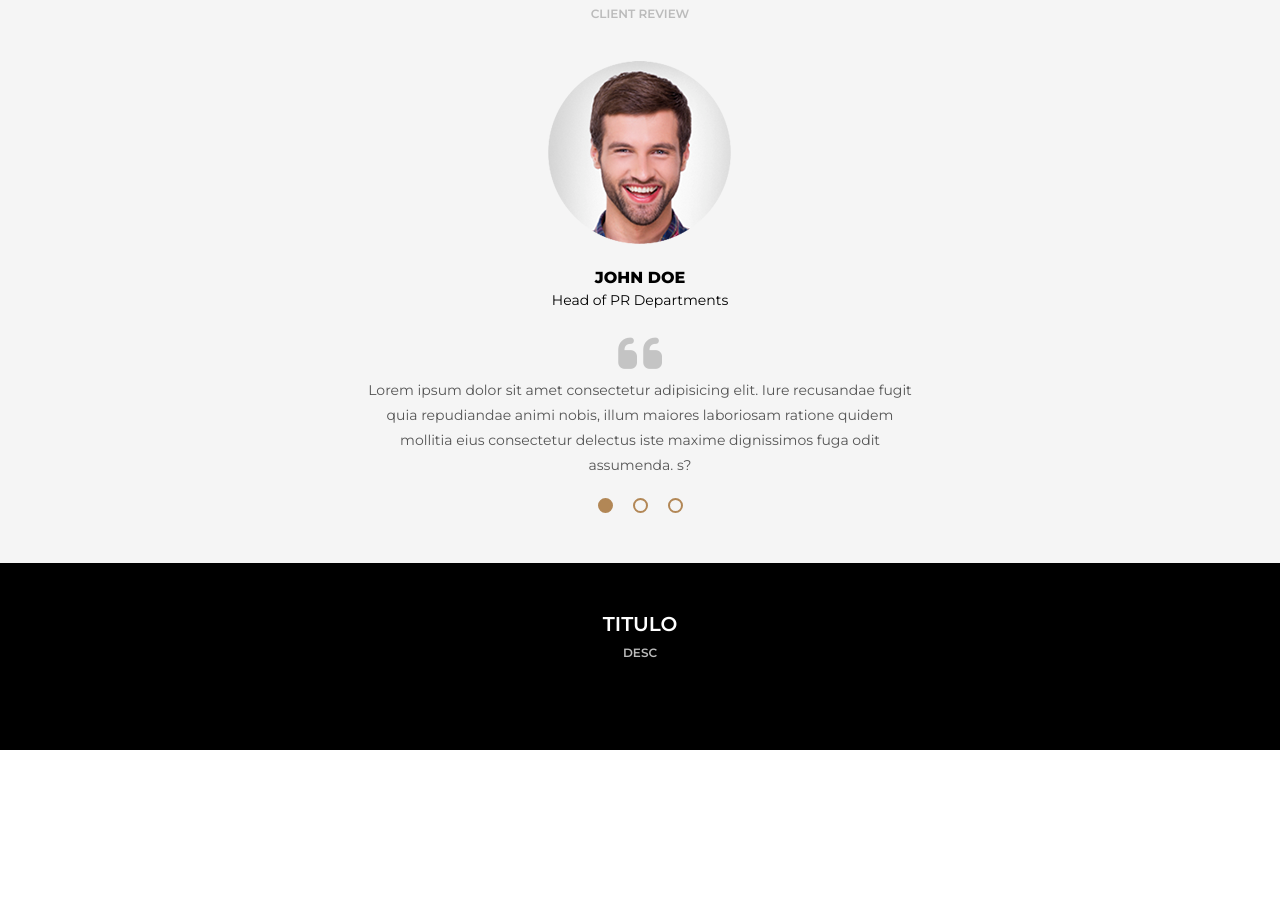
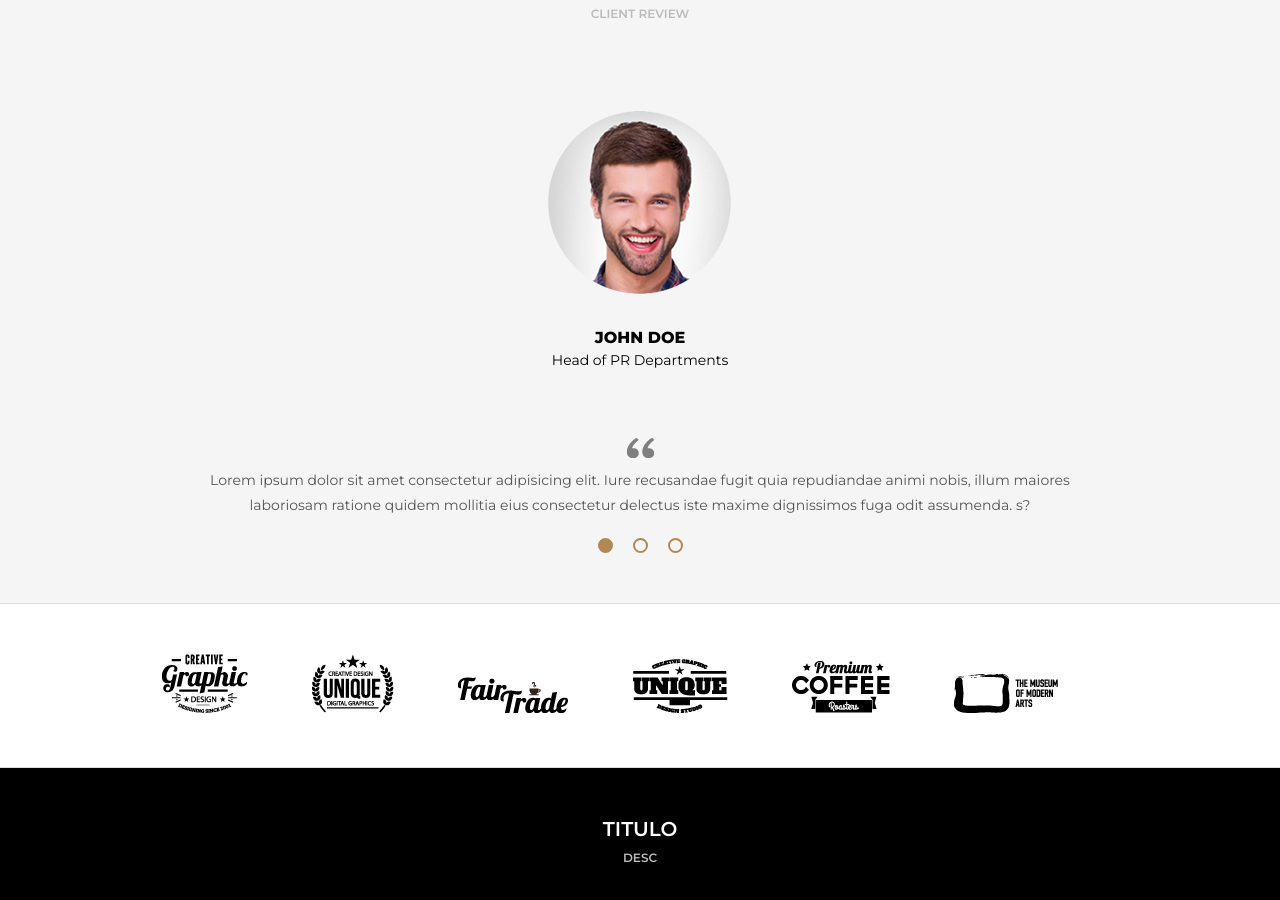
Before and after one commit to JonatasASB/Projeto-Awax, a plain HTML site: page home.html in a window 1280 px wide. Shown: the part 3134-4034 px from the top of the page. Before the commit the page ends 3884 px from the top, so only its background shows below. Drawn offline with Linux system fonts and the light colour scheme; a web font is replaced by a local one.

Commit message:
finalizing partners section

```diff
--- a/assets/css/style.css
+++ b/assets/css/style.css
@@ -389,12 +389,13 @@ header {
     margin-bottom: 20px;
     font-size:14px
 }
-.fa-solid, .fas {
-    font-size: 50px;
+.clients img {
+    margin-top: 50px;
+    margin-bottom: 10px;
 }
 .section-client-review {
     font-size: 14px;
-    width: 560px;
+    width: 900px;
     text-align: center;
     color: #555;
     margin-bottom: 20px;
@@ -423,3 +424,13 @@ header {
 .clients .pointer.active{
     background-color: #b28756;
 }
+.default.light.white {
+    background-color: #fff;
+    display: flex;
+    justify-content: center;
+    border-top: 1px solid #ddd;
+    border-bottom: 1px solid #ddd;
+}
+.container.section-image img {
+    margin-right: 60px;
+}
--- a/home.html
+++ b/home.html
@@ -305,7 +305,7 @@
                 <img src="media/homem1.png" alt="Clients">
                 <div class="section-team--name bold">John Doe</div>
                 <div class="section-team--role color-black">Head of PR Departments</div>
-                <i class="fa-solid fa-quote-left " style="color: #c4c4c4;"></i>
+                <img src="assets/images/quote.png" alt="">
                 <div class="section-client-review">Lorem ipsum dolor sit amet consectetur adipisicing elit. Iure recusandae fugit quia repudiandae animi nobis, illum maiores laboriosam ratione quidem mollitia eius consectetur delectus iste maxime dignissimos fuga odit assumenda.
                 s?</div>
                 <div class="sliders-pointers">
@@ -313,6 +313,16 @@
                     <div class="pointer"></div>
                     <div class="pointer"></div>
                 </div>
+            </div>
+        </section>
+        <section class="default light white">
+            <div class="container section-image">
+                <img src="media/empresa1.png" alt="">
+                <img src="media/empresa2.png" alt="">
+                <img src="media/empresa3.png" alt="">
+                <img src="media/empresa4.png" alt="">
+                <img src="media/empresa5.png" alt="">
+                <img src="media/empresa6.png" alt="">
             </div>
         </section>
         <section class="default dark">
```
